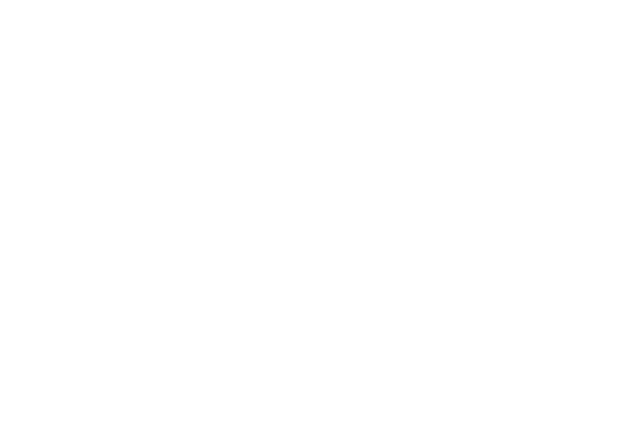
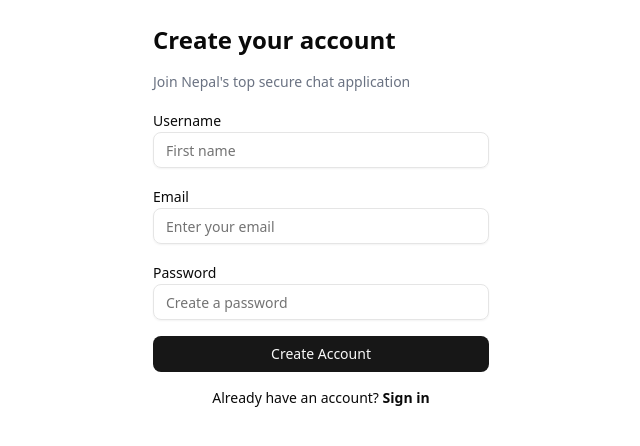
Before and after one commit to mysteryman123456/gin_chat_frontend, a Next.js app: page /signup in a window 1280 px wide. Shown: the top 446 px of the page, without its empty margins (319-959 px from the left). Built offline with nearby package versions, Linux system fonts and the light colour scheme.

Commit message:
Signup page with validation added

```diff
--- a/app/(auth)/layout.tsx
+++ /dev/null
@@ -1,7 +0,0 @@
-export default function AuthLayout({
-  children,
-}: {
-  children: React.ReactNode;
-}) {
-  return <div className="w-full mx-auto max-w-md">{children}</div>;
-}
--- a/app/(auth)/login/page.tsx
+++ b/app/(auth)/login/page.tsx
@@ -1,60 +1,4 @@
 "use client";
-import { Button } from "@/components/ui/button";
-import { Input } from "@/components/ui/input";
-import { zodResolver } from "@hookform/resolvers/zod";
-import { useForm } from "react-hook-form";
-import z from "zod";
-
-const loginSchema = z.object({
-  email: z
-    .string({ error: "Password is required" })
-    .min(3, "Email is required"),
-  password: z
-    .string({ error: "Password is required" })
-    .min(3, "Passwrord is required"),
-});
-
-type Login = z.infer<typeof loginSchema>;
-
-export default function Login() {
-  const {
-    formState: { isDirty, isSubmitting, errors },
-    register,
-    reset,
-    handleSubmit,
-  } = useForm<Login>({
-    resolver: zodResolver(loginSchema),
-  });
-
-  const handleFormSubmit = (data: Login) => {
-    alert(data);
-  };
-
-  return (
-    <form
-      className="flex flex-col gap-1 max-w-sm"
-      onSubmit={handleSubmit(handleFormSubmit)}
-    >
-      <label htmlFor="email">Email</label>
-      <Input
-        placeholder="Email is required"
-        {...register("email")}
-        name="email"
-      />
-      {errors.email && (
-        <span className="text-sm text-red-600">{errors.email.message}</span>
-      )}
-
-      <label htmlFor="password">Password</label>
-      <Input
-        placeholder="Password is required"
-        {...register("password")}
-        name="password"
-      />
-      {errors.password && (
-        <span className="text-sm text-red-600">{errors.password.message}</span>
-      )}
-      <Button disabled={isSubmitting}>Login</Button>
-    </form>
-  );
+export default function page() {
+  return <></>;
 }
--- a/app/(auth)/signup/page.tsx
+++ b/app/(auth)/signup/page.tsx
@@ -1,3 +1,69 @@
-export default function Signup() {
-  return <div className="mt-20 flex flex-col gap-2"></div>;
+"use client";
+import FormInput from "@/app/_components/FormInput";
+import {
+  SignupSchemaType,
+  signup_schema,
+} from "@/app/_validations/signup_schema";
+import { Button } from "@/components/ui/button";
+import { zodResolver } from "@hookform/resolvers/zod";
+import Link from "next/link";
+import { useForm } from "react-hook-form";
+
+export default function SignUp() {
+  const {
+    register,
+    handleSubmit,
+    formState: { errors },
+  } = useForm<SignupSchemaType>({
+    resolver: zodResolver(signup_schema),
+  });
+
+  const onSubmit = (data: SignupSchemaType) => {
+    console.log(data);
+  };
+
+  return (
+    <form
+      onSubmit={handleSubmit(onSubmit)}
+      className="bg-white max-w-sm mx-auto space-y-4 p-6"
+    >
+      <h2 className="text-2xl font-semibold">Create your account</h2>
+      <p className="text-sm text-gray-500">
+        Join Nepal&apos;s top secure chat application
+      </p>
+
+      <FormInput
+        type="text"
+        label="Username"
+        placeholder="First name"
+        {...register("username")}
+        error={errors.username}
+      />
+
+      <FormInput
+        type="text"
+        label="Email"
+        placeholder="Enter your email"
+        {...register("email")}
+        error={errors.email}
+      />
+
+      <FormInput
+        label="Password"
+        type="password"
+        placeholder="Create a password"
+        {...register("password")}
+        error={errors.password}
+      />
+
+      <Button className="w-full">Create Account</Button>
+
+      <p className="text-center text-sm">
+        Already have an account?{" "}
+        <Link href={"/login"} className="font-semibold cursor-pointer">
+          Sign in
+        </Link>
+      </p>
+    </form>
+  );
 }
--- /dev/null
+++ b/app/_components/FormInput/index.tsx
@@ -0,0 +1,20 @@
+"use client";
+
+import { Input } from "@/components/ui/input";
+import { InputHTMLAttributes } from "react";
+import { FieldError } from "react-hook-form";
+
+interface Props extends InputHTMLAttributes<HTMLInputElement> {
+  label: string;
+  error?: FieldError;
+}
+
+export default function FormInput({ label, error, ...props }: Props) {
+  return (
+    <div className="space-y-1">
+      <label className="text-sm font-medium">{label}</label>
+      <Input {...props} />
+      {error && <p className="text-sm text-red-700">{error.message}</p>}
+    </div>
+  );
+}
--- /dev/null
+++ b/app/_validations/login_schema.ts
@@ -0,0 +1,8 @@
+import z from "zod/v3";
+
+export const login_schema = z.object({
+  email: z.string().email("Invalid email"),
+  password: z.string().min(1, "Password is required"),
+});
+
+export type LoginSchemaType = z.infer<typeof login_schema>;
--- /dev/null
+++ b/app/_validations/signup_schema.ts
@@ -0,0 +1,14 @@
+import z from "zod/v3";
+
+export const signup_schema = z.object({
+  username: z.string().min(2, "Username required"),
+  email: z.string().email("Invalid email"),
+  password: z
+    .string()
+    .regex(
+      /^(?=.*[0-9])(?=.*[!@#$%^&*])[A-Za-z0-9!@#$%^&*]{8,20}$/,
+      "Password must be 8-20 chars with at least one number and a special char"
+    ),
+});
+
+export type SignupSchemaType = z.infer<typeof signup_schema>;
--- a/app/hooks/useLogin.ts
+++ /dev/null
@@ -1,22 +0,0 @@
-import { useState } from "react";
-
-export default function useLogin() {
-  const [form, setForm] = useState({
-    email: "",
-    password: "",
-    fullname: "",
-  });
-
-  const handleChange = (
-    e: React.ChangeEvent<
-      HTMLInputElement | HTMLTextAreaElement | HTMLSelectElement
-    >
-  ) => {
-    const { name, value } = e.target;
-    setForm((prev) => ({ ...prev, [name]: value }));
-  };
-  const handleSubmit = () => {
-    console.log(form);
-  };
-  return { handleChange, data: form, handleSubmit };
-}
--- a/app/hooks/userSignup.ts
+++ /dev/null
@@ -1,33 +0,0 @@
-"use client";
-import { useState } from "react";
-
-export default function userSignup() {
-  const [form, setForm] = useState({
-    username: "",
-    email: "",
-    password: "",
-    confirm_password: "",
-  });
-
-  const handleValidate = (data: Record<string, string>): boolean => {
-    let isValid = true;
-
-    Object.values(data).forEach((value) => {
-      if (!value || value.trim().length === 0) {
-        isValid = false;
-      }
-    });
-    return isValid;
-  };
-  const handleChange = (e: React.ChangeEvent<HTMLInputElement>) => {
-    const { name, value } = e.target;
-    setForm((prev) => ({ ...prev, [name]: value }));
-  };
-  const handleSubmit = () => {
-    const isSuccess = handleValidate(form);
-    if (!isSuccess) return alert("False");
-    alert(JSON.stringify(form) + "\n" + "Registration successful");
-  };
-
-  return { handleChange, handleSubmit };
-}
```
Also changed, not shown: app/_validations/forgot_password_schema.ts (added), app/_validations/reset_password_schema.ts (added).
